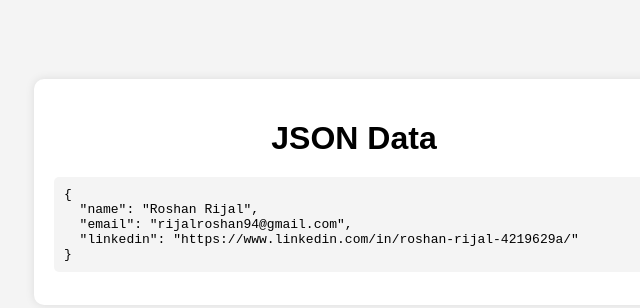
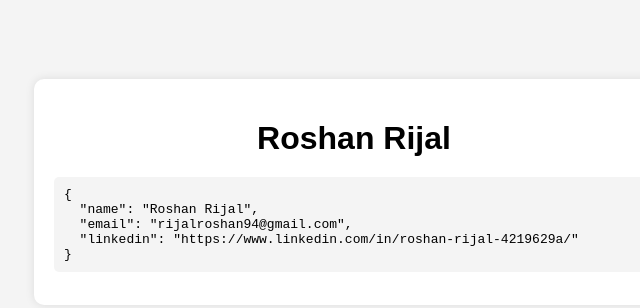
Before and after one commit to rrijal53/rrijal53.github.io, a plain HTML site: page index.html in a window 1280 px wide. Shown: the part 208-516 px from the top of the page, without its empty margins (286-926 px from the left). Drawn offline with Linux system fonts and the light colour scheme.

Commit message:
fix: Update design

```diff
--- a/index.html
+++ b/index.html
@@ -3,12 +3,12 @@
 <head>
     <meta charset="UTF-8">
     <meta name="viewport" content="width=device-width, initial-scale=1.0">
-    <title>JSON View</title>
+    <title>Roshan Rijal</title>
     <link rel="stylesheet" href="styles.css">
 </head>
 <body>
     <div class="container">
-        <h1>JSON Data</h1>
+        <h1>Roshan Rijal</h1>
         <pre id="json-display"></pre>
     </div>
     <script src="script.js"></script>
```
